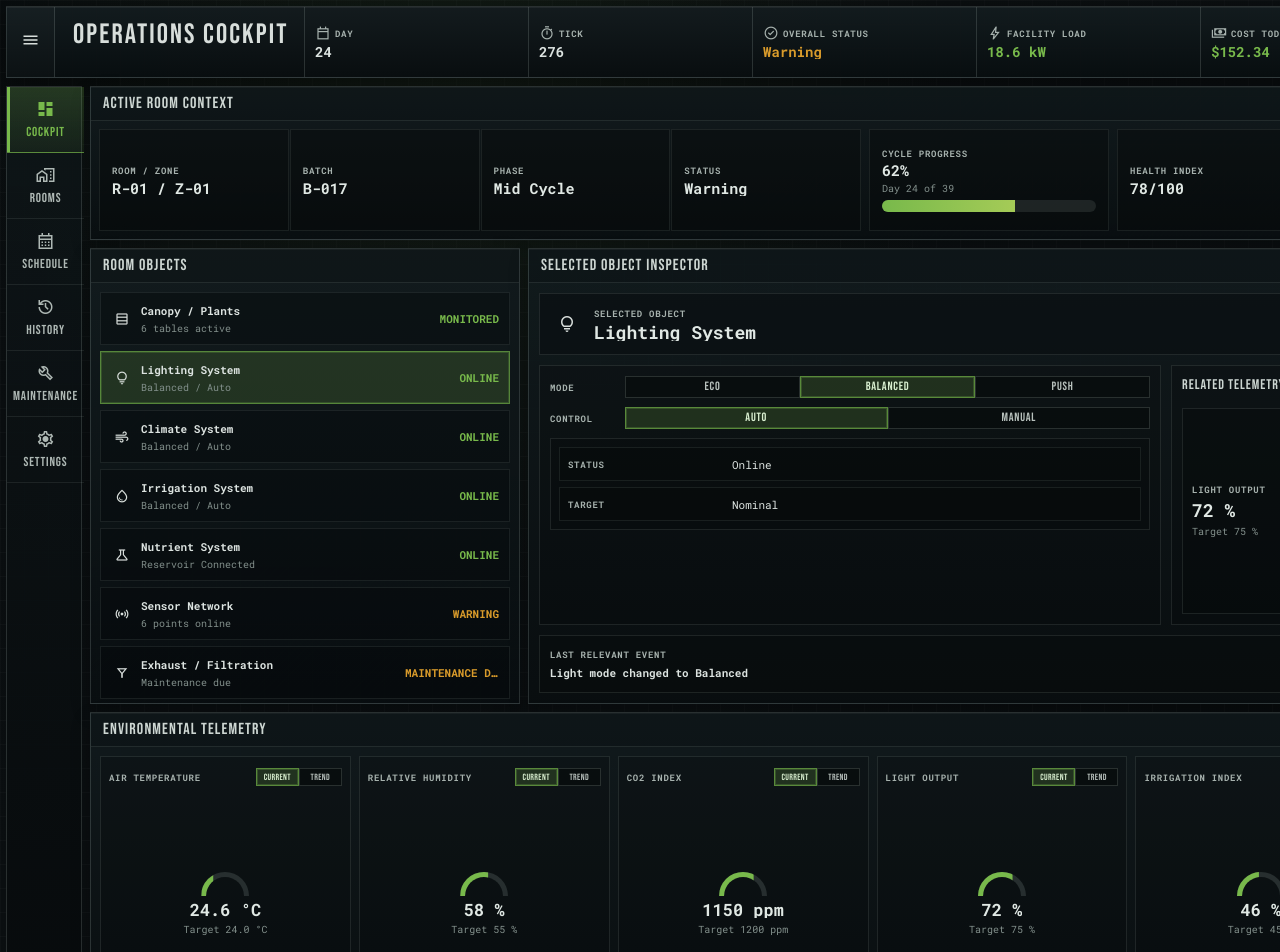
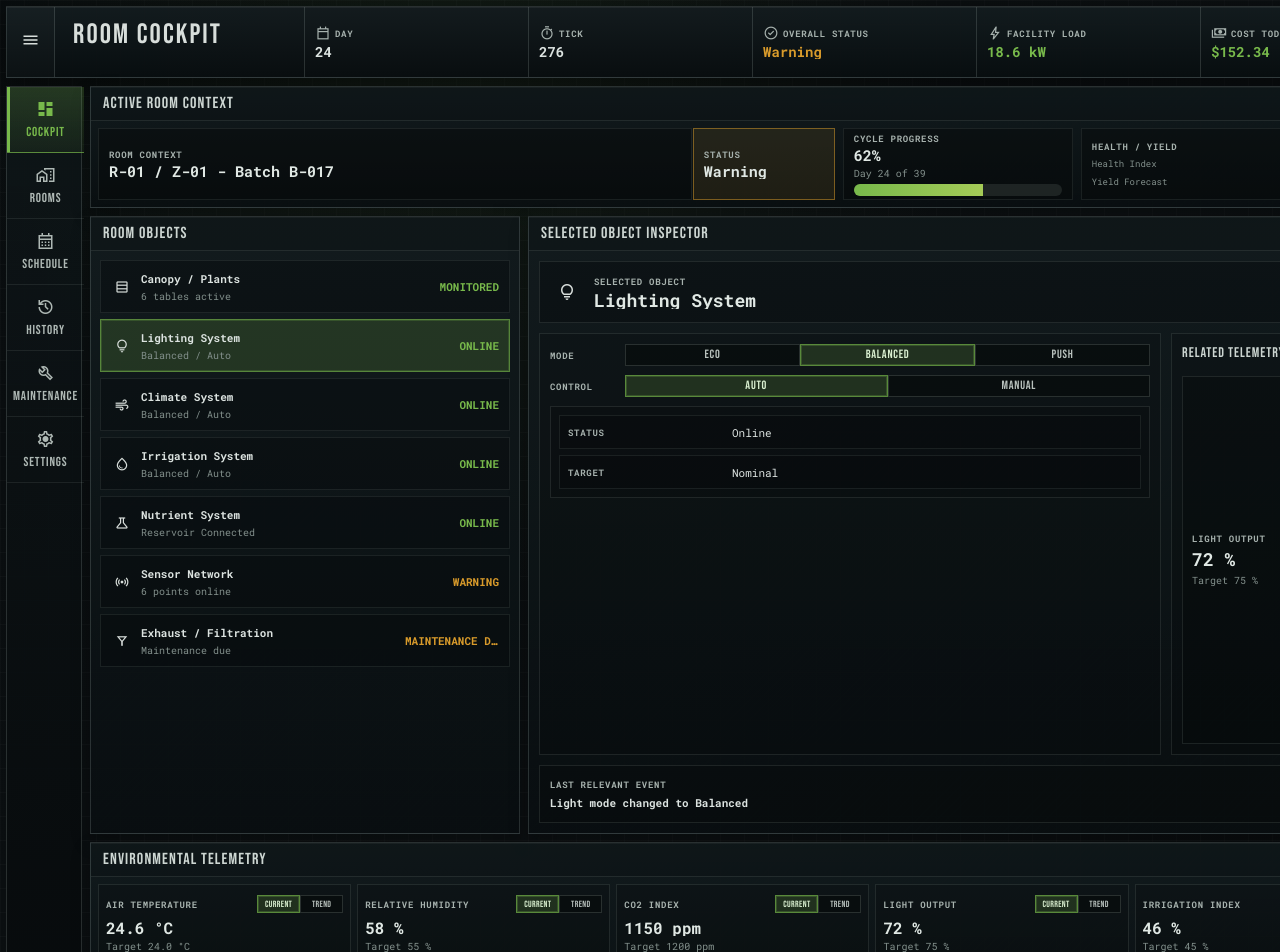
Before and after one commit to rewired/wb-vibeed, a React (Vite) app in the folder apps/web/: page / in a window 1280 px wide. Shown: the top 952 px of the page. Built offline with nearby package versions, Linux system fonts and the light colour scheme.

Commit message:
Tighten room cockpit density

```diff
--- a/apps/web/src/styles.css
+++ b/apps/web/src/styles.css
@@ -16,6 +16,8 @@
   --green-dim: rgba(120, 185, 75, 0.18);
   --amber: #d99b2b;
   --amber-dim: rgba(217, 155, 43, 0.18);
+  --red: #ff6f5d;
+  --red-dim: rgba(255, 111, 93, 0.16);
   --blue: #6c98b7;
   --shadow: rgba(0, 0, 0, 0.45);
   --font-ui: "Roboto Mono", "IBM Plex Mono", ui-monospace, SFMono-Regular, Menlo, Consolas, monospace;
@@ -170,7 +172,7 @@ button {
 .status-critical strong,
 .status-critical.status-text,
 .status-critical.status-pill {
-  color: #ff6f5d;
+  color: var(--red);
 }
 
 .transport-controls {
@@ -285,7 +287,7 @@ button {
 .workspace-grid {
   display: grid;
   grid-template-columns: 430px minmax(0, 1fr);
-  grid-template-rows: 154px 456px minmax(0, 1fr);
+  grid-template-rows: 122px minmax(0, 1fr) 190px;
   gap: 8px;
   min-height: 0;
   padding-bottom: 42px;
@@ -342,10 +344,10 @@ button {
 
 .room-context-grid {
   display: grid;
-  grid-template-columns: minmax(0, 1.18fr) 240px minmax(0, 1.22fr);
+  grid-template-columns: minmax(0, 1fr) 230px minmax(0, 1.12fr);
   gap: 8px;
   height: calc(100% - 34px);
-  padding: 8px;
+  padding: 7px;
 }
 
 .room-context-strip,
@@ -356,23 +358,38 @@ button {
 }
 
 .room-context-strip {
-  grid-template-columns: repeat(4, minmax(0, 1fr));
+  grid-template-columns: minmax(0, 1fr) 142px;
 }
 
 .batch-context-facts {
-  grid-template-columns: repeat(4, minmax(0, 1fr));
+  grid-template-columns: repeat(2, minmax(0, 1fr));
 }
 
-.room-context-strip div,
-.batch-context-facts div,
+.room-context-strip > div,
+.batch-context-facts > div,
 .context-cycle {
   display: grid;
   align-content: center;
-  gap: 5px;
+  gap: 4px;
   min-width: 0;
-  padding: 0 12px;
+  padding: 0 10px;
   border: 1px solid rgba(188, 205, 198, 0.1);
   background: rgba(5, 8, 9, 0.42);
+}
+
+.context-status.status-normal {
+  border-color: rgba(120, 185, 75, 0.42);
+  background: rgba(120, 185, 75, 0.1);
+}
+
+.context-status.status-warning {
+  border-color: rgba(217, 155, 43, 0.5);
+  background: rgba(217, 155, 43, 0.1);
+}
+
+.context-status.status-critical {
+  border-color: rgba(255, 111, 93, 0.55);
+  background: var(--red-dim);
 }
 
 .context-cycle {
@@ -389,12 +406,45 @@ button {
   font-size: 10px;
 }
 
-.room-context-strip strong,
-.batch-context-facts strong,
+.room-context-strip > div > strong,
+.batch-context-facts > div > strong,
 .context-cycle strong {
   overflow: hidden;
   color: #e0e8e4;
   font-size: 15px;
+  line-height: 1;
+  text-overflow: ellipsis;
+  white-space: nowrap;
+}
+
+.context-group dl {
+  display: grid;
+  gap: 5px;
+  margin: 0;
+}
+
+.context-group dl div {
+  display: grid;
+  grid-template-columns: minmax(0, 1fr) auto;
+  align-items: baseline;
+  gap: 8px;
+  min-width: 0;
+}
+
+.context-group dt {
+  overflow: hidden;
+  color: var(--muted);
+  font-size: 9px;
+  text-overflow: ellipsis;
+  white-space: nowrap;
+}
+
+.context-group dd {
+  overflow: hidden;
+  margin: 0;
+  color: #e0e8e4;
+  font-size: 12px;
+  font-weight: 700;
   line-height: 1;
   text-overflow: ellipsis;
   white-space: nowrap;
@@ -750,19 +800,20 @@ button.active,
 .metric-grid {
   display: grid;
   grid-template-columns: repeat(7, 1fr);
-  gap: 8px;
+  align-items: stretch;
+  gap: 6px;
   height: calc(100% - 34px);
-  padding: 9px;
+  padding: 7px;
 }
 
 .metric-tile {
   position: relative;
   display: grid;
   grid-template-rows: 24px minmax(0, 1fr);
-  gap: 6px;
+  gap: 4px;
   min-width: 0;
   min-height: 0;
-  padding: 8px;
+  padding: 7px;
   border: 1px solid rgba(188, 205, 198, 0.12);
   background: rgba(0, 0, 0, 0.16);
 }
@@ -791,25 +842,25 @@ button.active,
 
 .metric-current {
   display: grid;
-  align-content: center;
-  justify-items: center;
-  gap: 5px;
+  align-content: start;
+  justify-items: start;
+  gap: 4px;
   min-height: 0;
-  text-align: center;
+  text-align: left;
 }
 
 .metric-trend {
   display: grid;
-  grid-template-rows: 20px minmax(0, 1fr);
+  grid-template-rows: 20px 1fr;
   align-items: center;
-  gap: 4px;
+  gap: 3px;
   min-height: 0;
 }
 
 .metric-tile strong {
   overflow: hidden;
   color: #e0e8e4;
-  font-size: 17px;
+  font-size: 16px;
   line-height: 1;
   text-overflow: ellipsis;
   white-space: nowrap;
@@ -817,29 +868,26 @@ button.active,
 
 .gauge {
   position: relative;
-  width: 48px;
-  height: 24px;
+  width: 100%;
+  height: 5px;
   overflow: hidden;
+  background: rgba(188, 205, 198, 0.12);
 }
 
-.gauge::before,
 .gauge span {
   content: "";
   position: absolute;
   inset: 0;
-  border: 5px solid rgba(188, 205, 198, 0.16);
-  border-bottom: 0;
-  border-radius: 56px 56px 0 0;
 }
 
 .gauge span {
-  border-color: var(--green);
+  background: var(--green);
   clip-path: polygon(0 0, var(--gauge-value) 0, var(--gauge-value) 100%, 0 100%);
 }
 
 .sparkline {
   width: 100%;
-  height: 48px;
+  height: 42px;
 }
 
 .sparkline-grid {
--- a/apps/web/src/ui/App.tsx
+++ b/apps/web/src/ui/App.tsx
@@ -18,6 +18,7 @@ import type {
   SelectedRoomObject,
   SimSpeed,
   SimulationRuntimeState,
+  StatusLevel,
   TelemetryKey,
   TelemetryTileMode,
   TelemetryViewModes,
@@ -117,13 +118,13 @@ export function App() {
   }
 
   return (
-    <main className="cockpit-shell" aria-label="Operations Cockpit static prototype">
+    <main className="cockpit-shell" aria-label="Room Cockpit static prototype">
       <Header state={displayState} runtimeState={runtimeState} dispatch={dispatch} />
 
       <div className="cockpit-layout">
         <NavigationRail />
 
-        <section className="workspace-grid" aria-label="Operations cockpit workspace">
+        <section className="workspace-grid" aria-label="Room cockpit workspace">
           <RoomContext state={displayState} eventCount={displayState.eventLog.length} onToggleEvents={toggleEventDrawer} />
           <RoomAssetsList state={displayState} selectedObject={selectedObject} onSelect={setSelectedObject} />
           <ObjectInspector
@@ -254,7 +255,8 @@ function RoomContext({
   onToggleEvents: () => void;
 }) {
   const cycle = batchCycleSummary(state);
-  const batchFacts = batchContextFacts(state);
+  const roomContext = `${state.roomOverview.roomId} / ${state.roomOverview.zoneId} - Batch ${state.roomOverview.batchId}`;
+  const batchGroups = batchContextGroups(state);
 
   return (
     <Panel
@@ -270,9 +272,7 @@ function RoomContext({
     >
       <div className="room-context-grid" aria-label="Active operational context">
         <div className="room-context-strip">
-          <ContextFact label="Room / Zone" value={`${state.roomOverview.roomId} / ${state.roomOverview.zoneId}`} />
-          <ContextFact label="Batch" value={state.roomOverview.batchId} />
-          <ContextFact label="Phase" value={state.roomOverview.phase} />
+          <ContextFact label="Room Context" value={roomContext} />
           <ContextFact label="Status" value={titleCase(state.roomOverview.status)} status={state.roomOverview.status} />
         </div>
         <article className={`context-cycle status-${cycle.status}`}>
@@ -284,8 +284,8 @@ function RoomContext({
           <ProgressBar value={cycle.progress} />
         </article>
         <div className="batch-context-facts">
-          {batchFacts.map(([label, value]) => (
-            <ContextFact key={label} label={label} value={value} />
+          {batchGroups.map((group) => (
+            <ContextGroup key={group.label} label={group.label} rows={group.rows} />
           ))}
         </div>
       </div>
@@ -293,11 +293,27 @@ function RoomContext({
   );
 }
 
-function ContextFact({ label, value, status }: { label: string; value: string; status?: string }) {
+function ContextFact({ label, value, status }: { label: string; value: string; status?: StatusLevel }) {
   return (
-    <div className={status ? `status-${status}` : undefined}>
+    <div className={status ? `context-status status-${status}` : undefined}>
       <span className="label">{label}</span>
       <strong>{value}</strong>
+    </div>
+  );
+}
+
+function ContextGroup({ label, rows }: { label: string; rows: [string, string][] }) {
+  return (
+    <div className="context-group">
+      <span className="label">{label}</span>
+      <dl>
+        {rows.map(([rowLabel, value]) => (
+          <div key={rowLabel}>
+            <dt>{rowLabel}</dt>
+            <dd>{value}</dd>
+          </div>
+        ))}
+      </dl>
     </div>
   );
 }
@@ -711,11 +727,11 @@ function MetricTile({
         </div>
       ) : (
         <div className="metric-current">
+          <strong>{formatValue(item.value, item.unit)}</strong>
+          {item.reference ? <small>{item.reference}</small> : null}
           <div className="gauge" aria-hidden="true">
             <span style={{ '--gauge-value': metricPercent(item) } as CSSProperties} />
           </div>
-          <strong>{formatValue(item.value, item.unit)}</strong>
-          {item.reference ? <small>{item.reference}</small> : null}
         </div>
       )}
     </article>
@@ -892,17 +908,27 @@ function inspectorHeader(state: OperationsCockpitState, selectedObject: Selected
   };
 }
 
-function batchContextFacts(state: OperationsCockpitState): [string, string][] {
+function batchContextGroups(state: OperationsCockpitState): { label: string; rows: [string, string][] }[] {
   const healthIndex = state.batchStatus.find((item) => item.id === 'batch-health-index');
   const moistureBalance = state.batchStatus.find((item) => item.id === 'moisture-balance');
   const yieldForecast = state.batchStatus.find((item) => item.id === 'yield-forecast');
   const qualityEstimate = state.batchStatus.find((item) => item.id === 'quality-estimate');
 
   return [
-    ['Health Index', healthIndex ? formatValue(healthIndex.value, healthIndex.unit) : 'Unavailable'],
-    ['Moisture Balance', moistureBalance ? formatValue(moistureBalance.value, moistureBalance.unit) : 'Unavailable'],
-    ['Yield Forecast', yieldForecast ? formatValue(yieldForecast.value, yieldForecast.unit) : 'Unavailable'],
-    ['Quality Estimate', qualityEstimate ? formatValue(qualityEstimate.value, qualityEstimate.unit) : 'Unavailable'],
+    {
+      label: 'Health / Yield',
+      rows: [
+        ['Health Index', healthIndex ? formatValue(healthIndex.value, healthIndex.unit) : 'Unavailable'],
+        ['Yield Forecast', yieldForecast ? formatValue(yieldForecast.value, yieldForecast.unit) : 'Unavailable'],
+      ],
+    },
+    {
+      label: 'Moisture / Quality',
+      rows: [
+        ['Moisture Balance', moistureBalance ? formatValue(moistureBalance.value, moistureBalance.unit) : 'Unavailable'],
+        ['Quality Estimate', qualityEstimate ? formatValue(qualityEstimate.value, qualityEstimate.unit) : 'Unavailable'],
+      ],
+    },
   ];
 }
 
--- a/apps/web/src/ui/operations-cockpit-rehydrate.ts
+++ b/apps/web/src/ui/operations-cockpit-rehydrate.ts
@@ -48,7 +48,7 @@ export function rehydrateOperationsCockpit(
     },
     cockpit: {
       header: {
-        title: 'Operations Cockpit',
+        title: 'Room Cockpit',
         stats: [
           { label: 'Day', value: day },
           { label: 'Tick', value: blueprint.simulation.initialTick },
```
